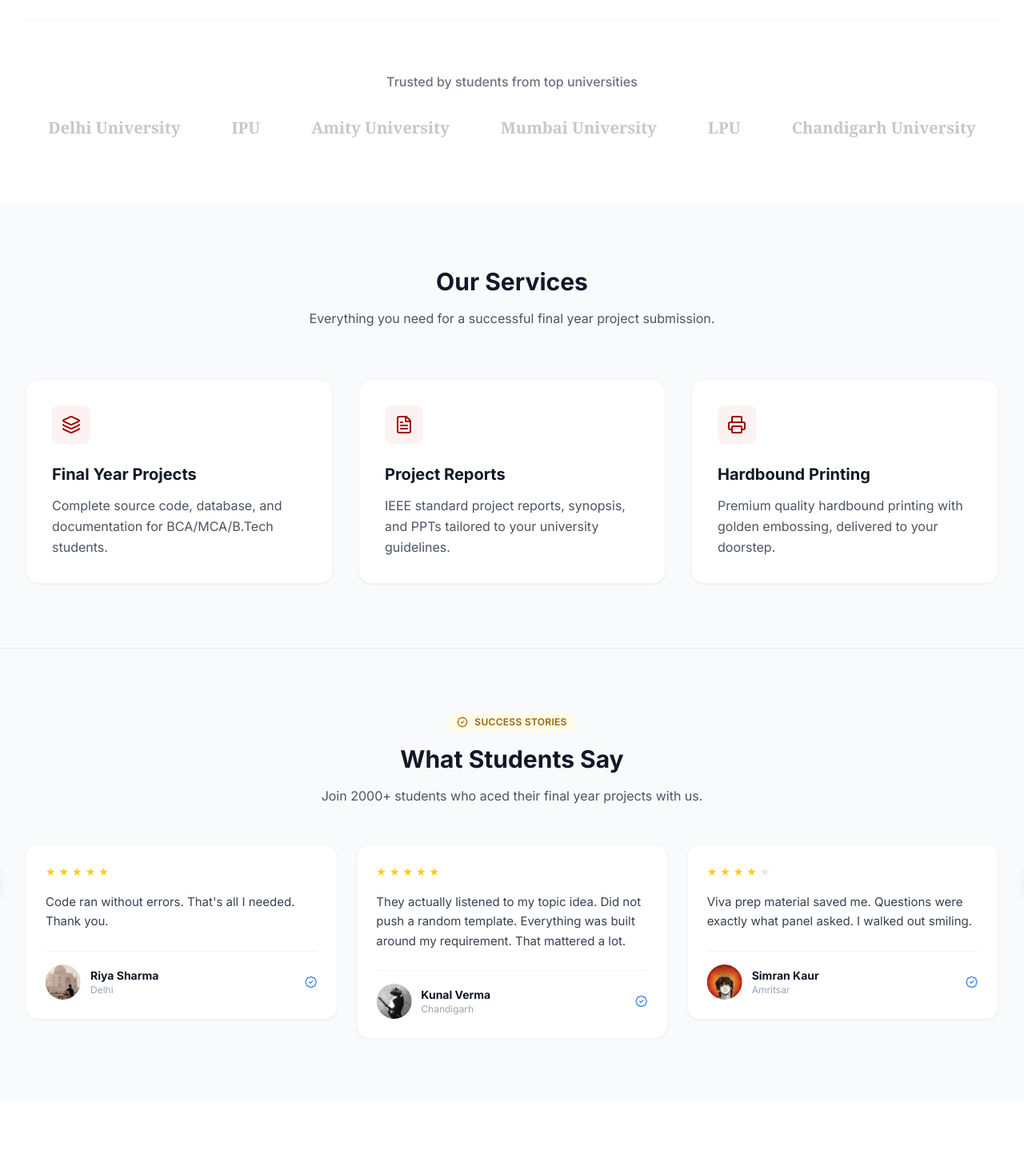
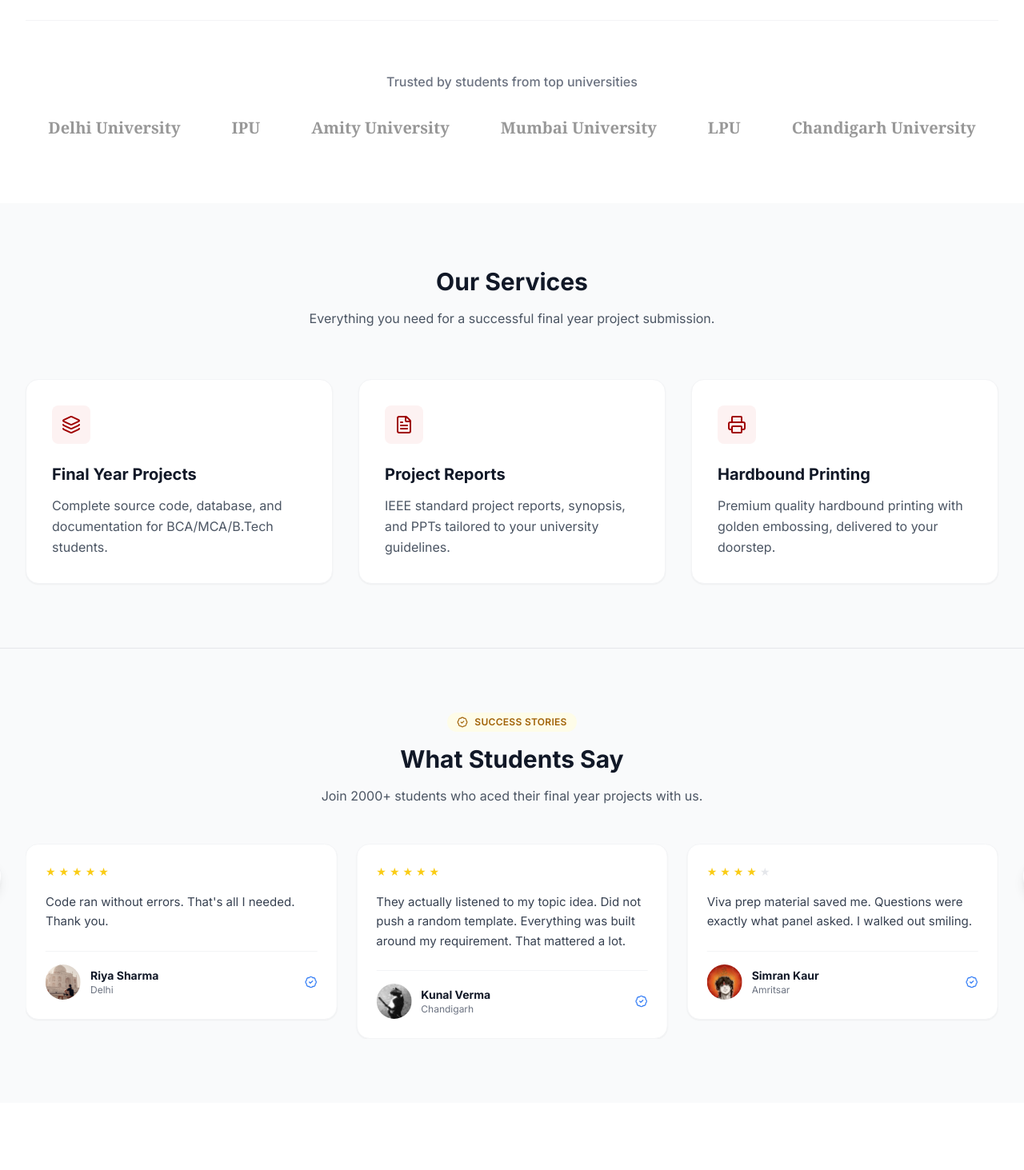
Before and after one commit to dishudhalwal12/loveassignment, a React (Vite) app: page / in a window 1280 px wide. Shown: the part 2167-3630 px from the top of the page at 80% size. Built offline with nearby package versions, Linux system fonts and the light colour scheme.

Commit message:
a11y: fix accessibility warnings - contrast, aria-labels, heading order

```diff
--- a/src/components/layout/Navbar.jsx
+++ b/src/components/layout/Navbar.jsx
@@ -56,6 +56,7 @@ const Navbar = () => {
               <button
                 onClick={() => setIsOpen(!isOpen)}
                 className="text-gray-700 hover:text-brand-700 focus:outline-none"
+                aria-label={isOpen ? "Close navigation menu" : "Open navigation menu"}
               >
                 {isOpen ? <X className="w-6 h-6" /> : <Menu className="w-6 h-6" />}
               </button>
--- a/src/components/sections/GlobalReach.jsx
+++ b/src/components/sections/GlobalReach.jsx
@@ -43,7 +43,7 @@ const GlobalReach = () => {
           <p className="text-center text-gray-500 font-medium mb-8">Trusted by students from top universities</p>
           <div className="flex flex-wrap justify-center items-center gap-8 md:gap-16 opacity-60 grayscale hover:grayscale-0 transition-all duration-500">
              {colleges.map((college, idx) => (
-               <span key={idx} className="text-lg md:text-xl font-bold text-gray-400 font-serif">
+               <span key={idx} className="text-lg md:text-xl font-bold text-gray-600 font-serif">
                  {college}
                </span>
              ))}
--- a/src/components/sections/Testimonials.jsx
+++ b/src/components/sections/Testimonials.jsx
@@ -226,8 +226,8 @@ const Testimonials = () => {
                     />
                   </div>
                   <div className="flex-1 min-w-0">
-                    <h4 className="font-bold text-sm text-gray-900">{t.name}</h4>
-                    <p className="text-xs text-gray-400">{t.city}</p>
+                    <p className="font-bold text-sm text-gray-900">{t.name}</p>
+                    <p className="text-xs text-gray-500">{t.city}</p>
                   </div>
                   <BadgeCheck className="w-4 h-4 text-blue-500 flex-shrink-0" />
                 </div>
```
